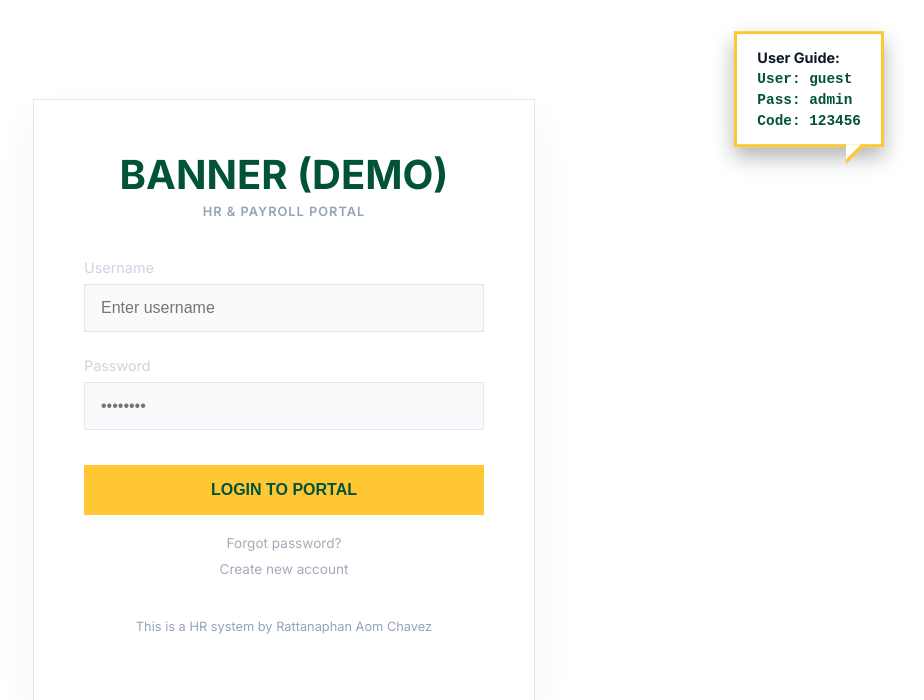
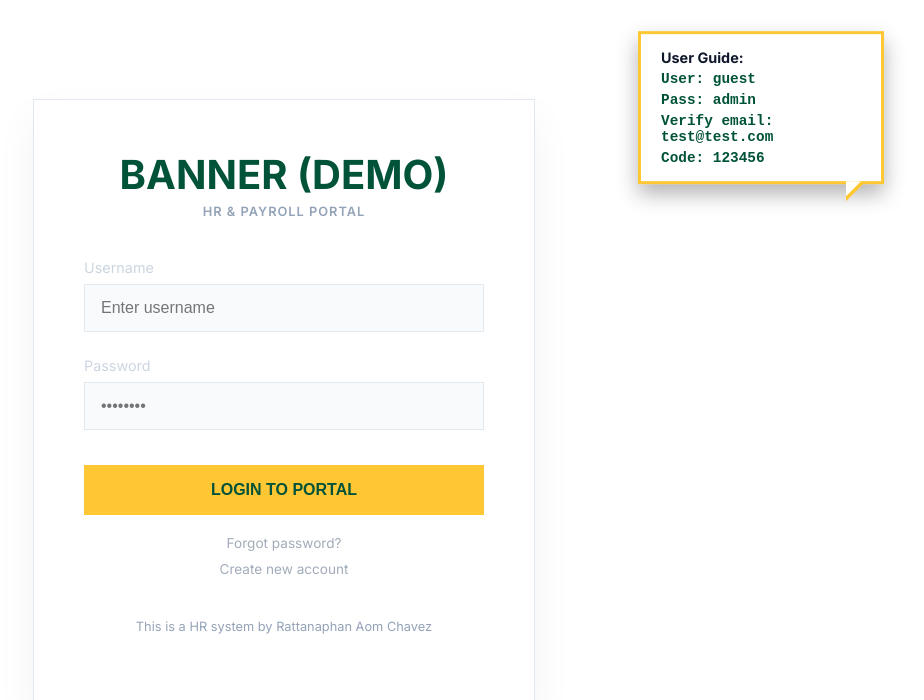
Before and after one commit to RBChavez/university-hr-payroll-demo, a Flask app: page /login in a window 1280 px wide. Shown: the top 700 px of the page, without its empty margins (356-1280 px from the left). Run offline with Flask 3, Linux system fonts and the light colour scheme.

Commit message:
Update login user guide with verification email

```diff
--- a/app/templates/login.html
+++ b/app/templates/login.html
@@ -300,6 +300,7 @@
         User Guide:
         <span>User: guest</span>
         <span>Pass: admin</span>
+        <span>Verify email: test@test.com</span>
         <span>Code: 123456</span>
     </div>
 
```
